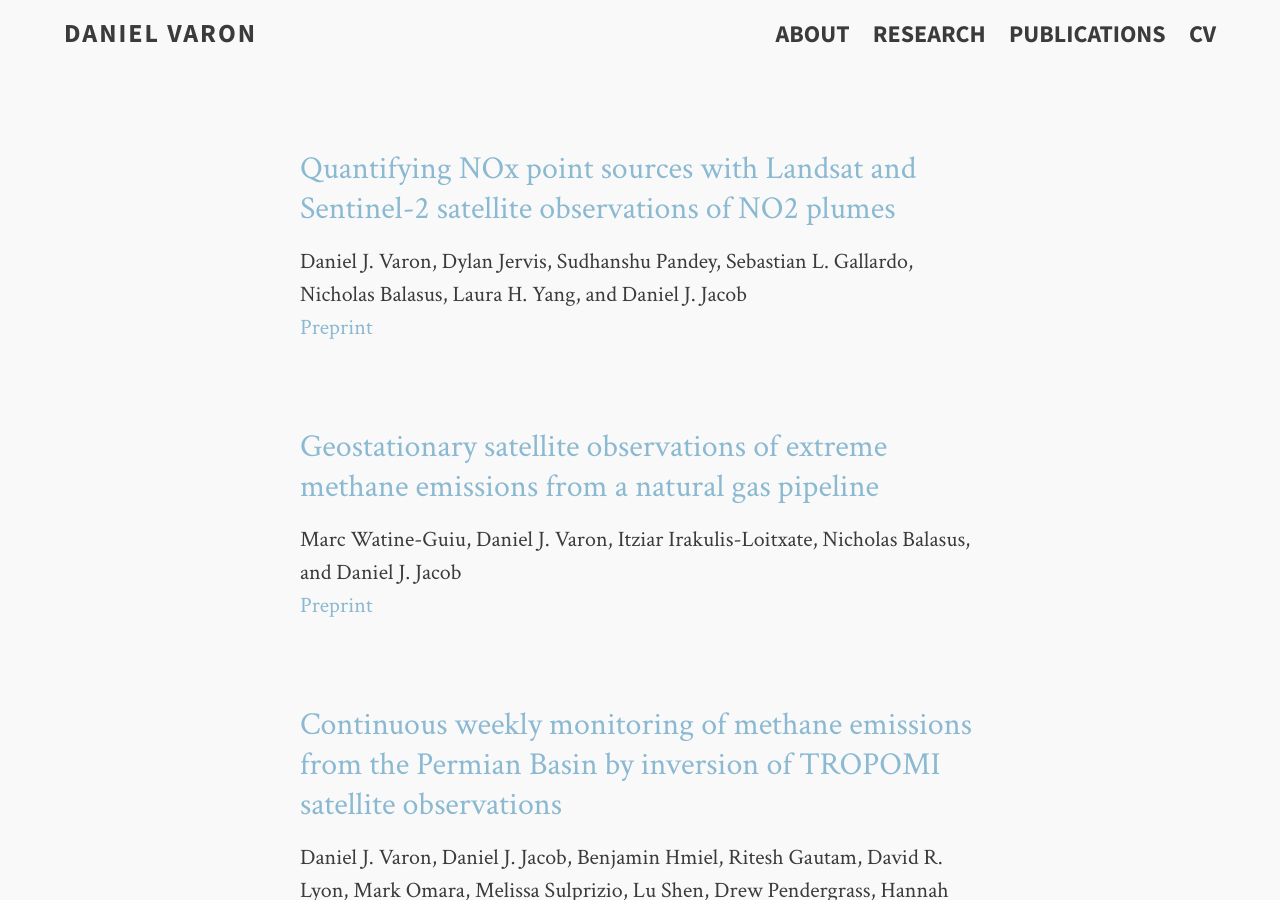
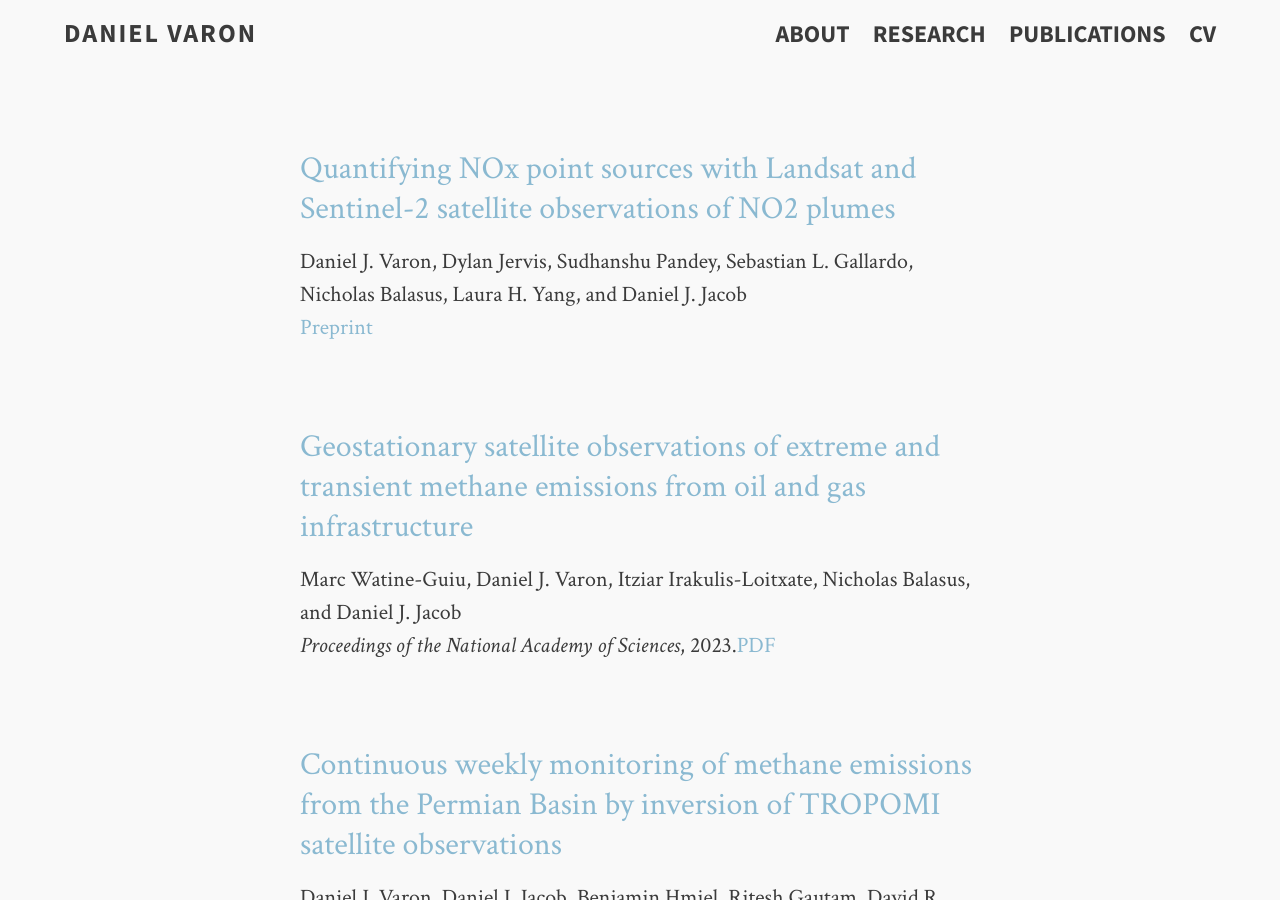
Before and after one commit to djvaron/djvaron.github.io, a Jekyll site: the page built from publications.md, in a window 1280 px wide and 900 px high. Built offline with Jekyll 4.4.1, drawn with Linux system fonts in a browser that asks for light colours.

Commit message:
update research and publications pages

```diff
--- a/publications.md
+++ b/publications.md
@@ -12,10 +12,10 @@ Daniel J. Varon, Dylan Jervis, Sudhanshu Pandey, Sebastian L. Gallardo, Nicholas
 <br>
 <br>
 
-### <a href="https://eartharxiv.org/repository/view/5600/" target="_blank">Geostationary satellite observations of extreme methane emissions from a natural gas pipeline</a>
+### <a href="https://www.pnas.org/doi/10.1073/pnas.2310797120" target="_blank">Geostationary satellite observations of extreme and transient methane emissions from oil and gas infrastructure</a>
 
 Marc Watine-Guiu, Daniel J. Varon, Itziar Irakulis-Loitxate, Nicholas Balasus, and Daniel J. Jacob<br>
-<a href="https://eartharxiv.org/repository/view/5600/" target="_blank">Preprint</a>
+<em>Proceedings of the National Academy of Sciences</em>, 2023.<a href="https://www.pnas.org/doi/epdf/10.1073/pnas.2310797120" target="_blank">PDF</a>
 <br>
 <br>
 
```
Also changed, not shown: research.md (+1 -1 lines).
